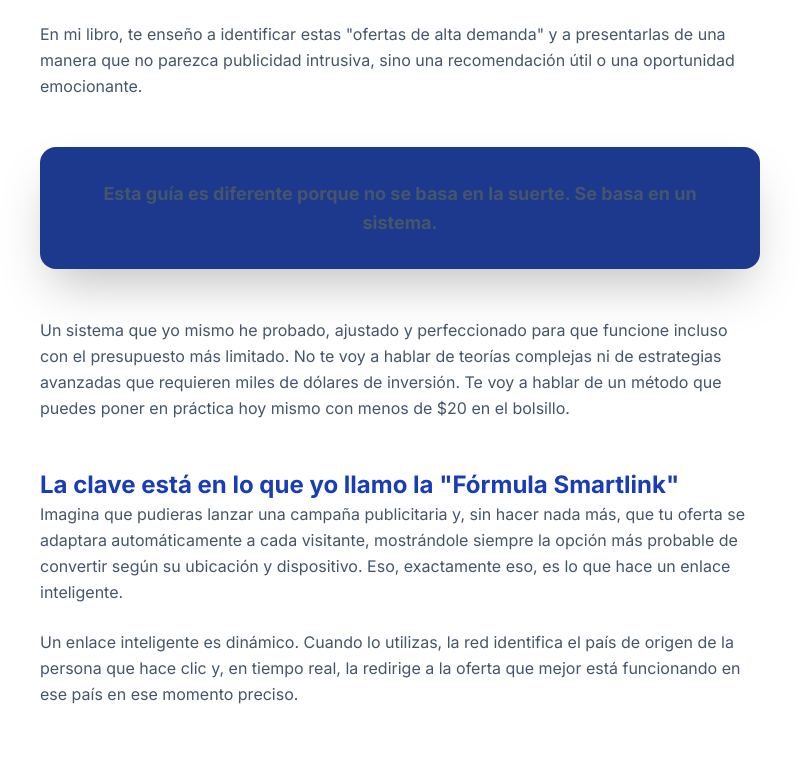
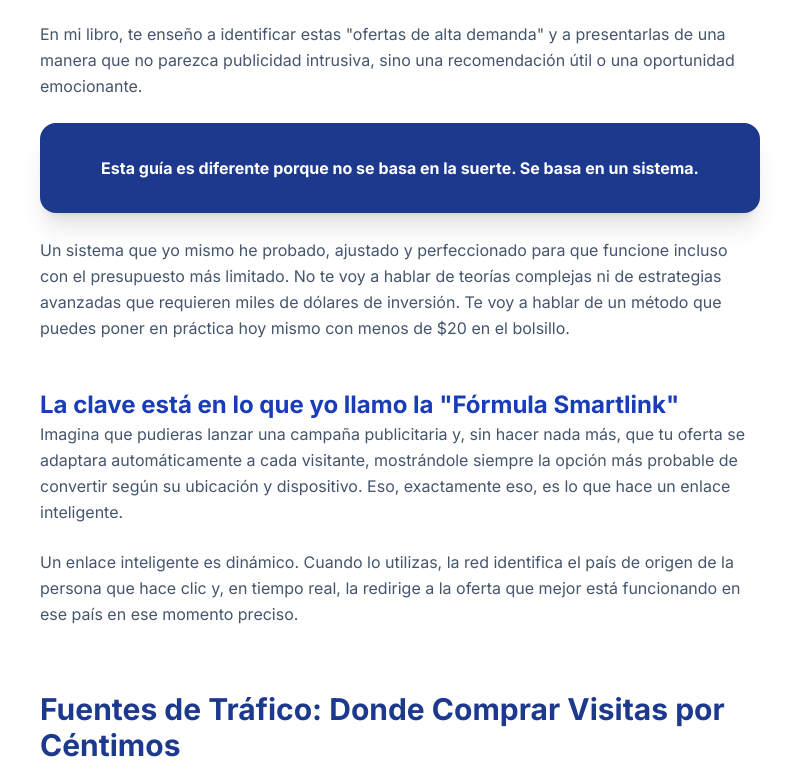
Before and after one commit to githubinf/cpa1, a React (Vite) app: page / in a window 1280 px wide. Shown: the part 8240-9015 px from the top of the page, without its empty margins (240-1039 px from the left). Built offline with nearby package versions, Linux system fonts and the light colour scheme.

Commit message:
fix(ui): Refine ebook promotional text and button styling
Updates the main ebook description to be more concise and removes an unnecessary div wrapper. Also, enhances the call-to-action button styling for better visual appeal and user engagement.

```diff
--- a/src/App.tsx
+++ b/src/App.tsx
@@ -282,11 +282,9 @@ export default function App() {
             En mi libro, te enseño a identificar estas "ofertas de alta demanda" y a presentarlas de una manera que no parezca publicidad intrusiva, sino una recomendación útil o una oportunidad emocionante.
           </p>
 
-          <div className="not-prose my-12">
-            <p className="bg-[#1C398e] text-[#ffffff] p-8 rounded-2xl font-bold text-center shadow-2xl text-lg leading-relaxed">
-              Esta guía es diferente porque no se basa en la suerte. Se basa en un sistema.
-            </p>
-          </div>
+          <p className="bg-[#1C398e] !text-white p-8 rounded-2xl font-bold text-center shadow-xl">
+            Esta guía es diferente porque no se basa en la suerte. Se basa en un sistema.
+          </p>
           <p>
             Un sistema que yo mismo he probado, ajustado y perfeccionado para que funcione incluso con el presupuesto más limitado. No te voy a hablar de teorías complejas ni de estrategias avanzadas que requieren miles de dólares de inversión. Te voy a hablar de un método que puedes poner en práctica hoy mismo con menos de $20 en el bolsillo.
           </p>
@@ -515,9 +513,9 @@ export default function App() {
               </p>
               <a
                 href="https://fcofrancis.pay.clickbank.net/?cbitems=8"
-                className="block w-full py-5 bg-blue-600 hover:bg-blue-700 text-white text-xl md:text-2xl font-black rounded-2xl shadow-2xl shadow-blue-300 transition-all transform hover:-translate-y-1 flex items-center justify-center gap-3"
+                className="block w-full py-7 px-8 bg-blue-600 hover:bg-blue-700 text-white text-lg md:text-xl font-black rounded-2xl shadow-2xl shadow-blue-300 transition-all transform hover:-translate-y-1 flex items-center justify-center gap-4 text-center"
               >
-                SÍ, QUIERO MI COPIA AHORA <ArrowRight className="w-6 h-6" />
+                SÍ, QUIERO MI COPIA AHORA <ArrowRight className="w-6 h-6 flex-shrink-0" />
               </a>
               <div className="flex items-center justify-center gap-6 pt-4 border-t border-slate-100">
                 <div className="flex flex-col items-center">
@@ -546,8 +544,9 @@ export default function App() {
         {/* Garantía */}
         <section className="bg-blue-50 p-8 md:p-12 rounded-3xl border-2 border-dashed border-blue-200 flex flex-col md:flex-row items-center gap-8 md:gap-12">
           <div className="flex-shrink-0">
-            <div className="w-28 h-28 bg-white rounded-full border-4 border-blue-600 flex items-center justify-center text-blue-600 font-black text-xl text-center leading-tight shadow-lg">
-              30 DÍAS<br/>GARANTÍA
+            <div className="w-36 h-36 bg-white rounded-full border-4 border-blue-600 flex flex-col items-center justify-center text-blue-600 font-black shadow-lg p-4">
+              <span className="text-2xl leading-none">30 DÍAS</span>
+              <span className="text-sm uppercase tracking-tighter">Garantía</span>
             </div>
           </div>
           <div className="space-y-4 text-center md:text-left">
```
Also changed, not shown: 1 other file (tests, documents, lock files or other folders).
